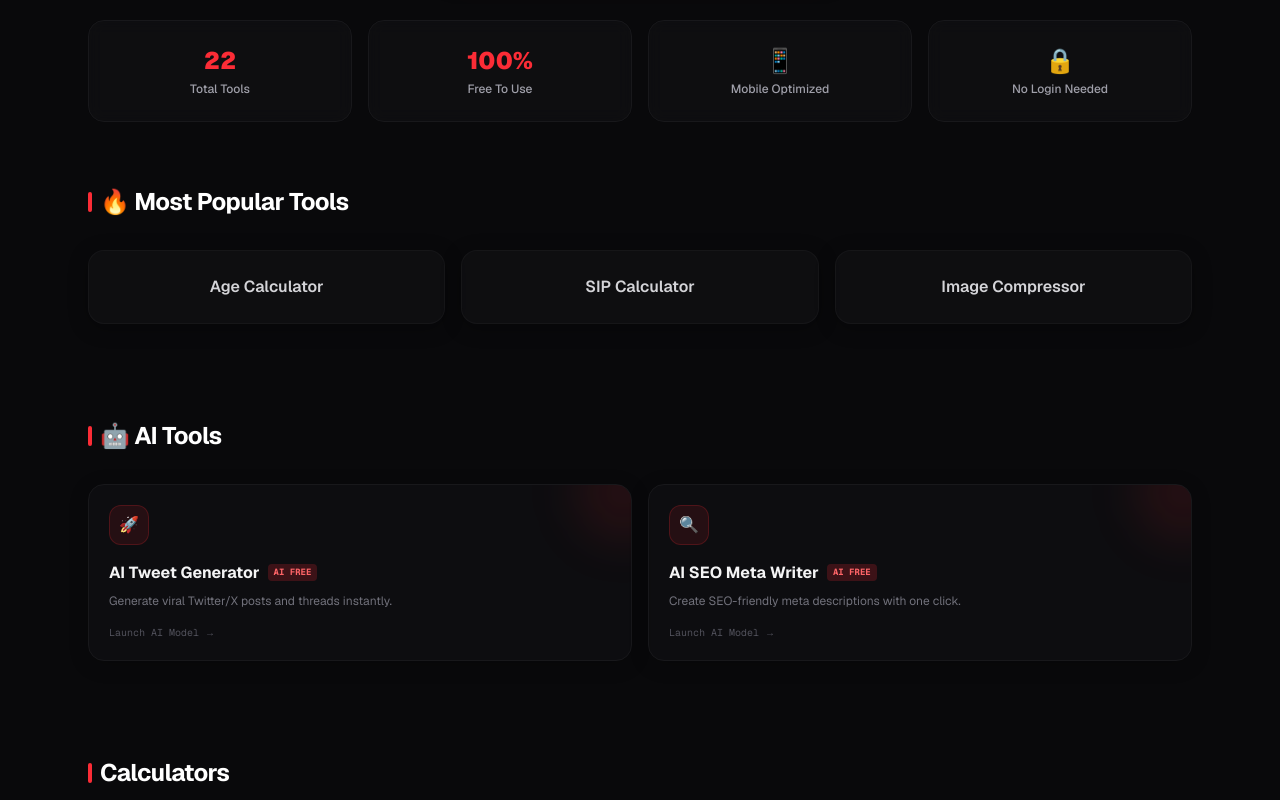
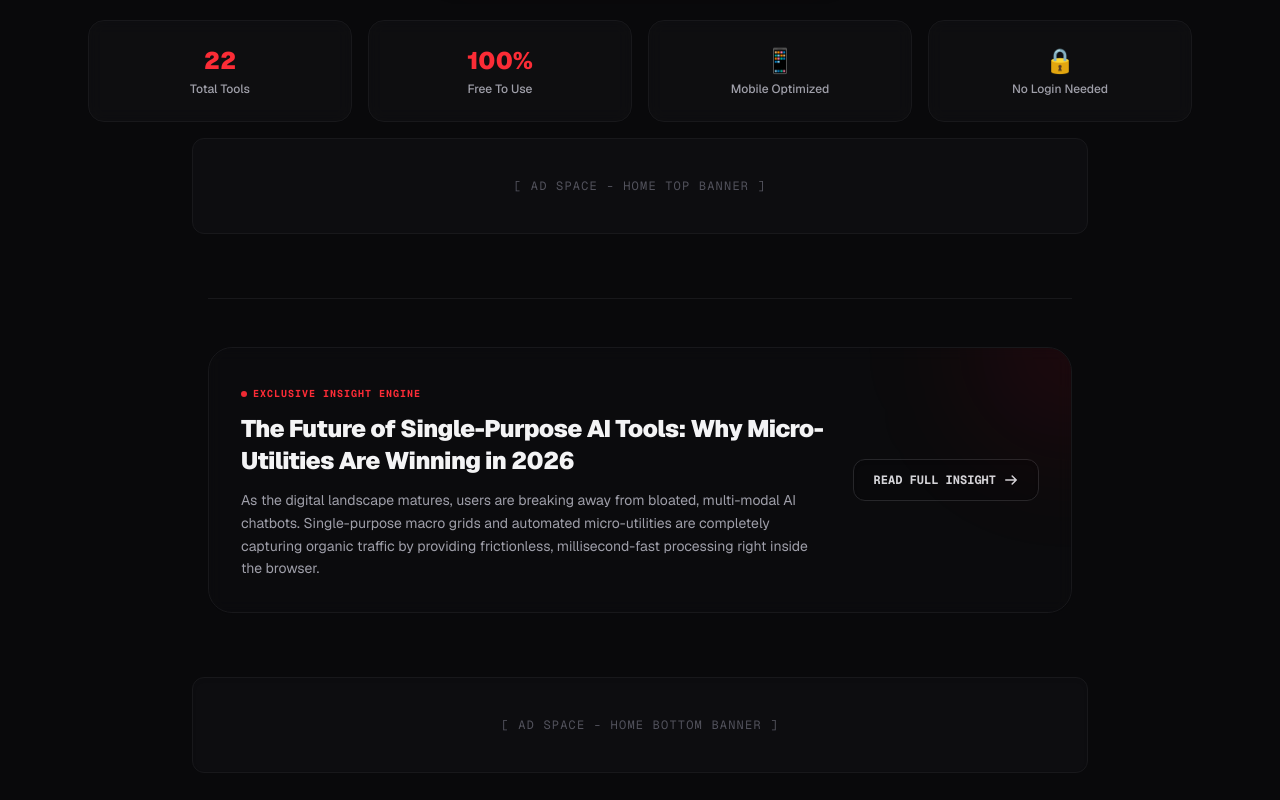
Before and after one commit to deadpoolgamein/toolverse, a Next.js app: page / in a window 1280 px wide. Shown: the part 760-1560 px from the top of the page. Built offline with nearby package versions, Linux system fonts and the light colour scheme.

Commit message:
Fixed bottom ad margin spacing above footer

```diff
--- a/app/page.tsx
+++ b/app/page.tsx
@@ -167,6 +167,67 @@ export default function Home() {
           </div>
         </div>
       </section>
+
+      {/* --- AD SLOT 1: HOME TOP BANNER --- */}
+      <div className="w-full max-w-4xl mx-auto h-24 bg-zinc-900/30 border border-zinc-900 rounded-xl mb-12 flex items-center justify-center text-xs font-mono text-zinc-600 tracking-widest uppercase relative z-10">
+        [ Ad Space - Home Top Banner ]
+      </div>
+
+      {/* --- PREMIUM BLOG DEEP-DIVE WIDGET --- */}
+<section className="w-full max-w-4xl mx-auto mt-16 px-4 relative z-10 mb-16"> {/* Yahan 'mb-16' add kiya hai extra spacing ke liye */}
+  {/* Border line indicator */}
+  <div className="w-full h-[1px] bg-zinc-900 mb-12" />
+
+  <div className="bg-zinc-900/20 border border-zinc-900 rounded-3xl p-6 sm:p-8 backdrop-blur-sm relative overflow-hidden group">
+    {/* Subtle card internal glow */}
+    <div className="absolute -top-24 -right-24 w-48 h-48 bg-red-600/10 rounded-full blur-[60px] pointer-events-none group-hover:scale-125 transition-transform duration-500" />
+
+    <div className="flex flex-col md:flex-row md:items-center justify-between gap-6">
+      <div className="space-y-3 max-w-2xl">
+        {/* Tag info */}
+        <div className="inline-flex items-center gap-1.5 font-mono text-[10px] text-red-500 font-bold tracking-widest uppercase">
+          <span className="w-1.5 h-1.5 rounded-full bg-red-500 animate-pulse" />
+          <span>EXCLUSIVE INSIGHT ENGINE</span>
+        </div>
+
+        {/* Blog Teaser Title */}
+        <h3 className="text-xl sm:text-2xl font-black tracking-tight text-zinc-100">
+          The Future of Single-Purpose AI Tools: Why Micro-Utilities Are Winning in 2026
+        </h3>
+
+        {/* Short Teaser Text Related to Tools */}
+        <p className="text-zinc-400 text-sm leading-relaxed">
+          As the digital landscape matures, users are breaking away from bloated, multi-modal AI chatbots. Single-purpose macro grids and automated micro-utilities are completely capturing organic traffic by providing frictionless, millisecond-fast processing right inside the browser.
+        </p>
+      </div>
+
+      {/* Redirect Button to Full Blog Page */}
+      <div className="flex-shrink-0">
+        <Link
+          href="/blog/future-of-ai-tools-2026"
+          className="inline-flex items-center gap-2 px-5 py-3 text-xs font-mono font-bold bg-zinc-950 border border-zinc-800 hover:border-zinc-700 hover:text-red-500 text-zinc-300 rounded-xl transition-all duration-300 active:scale-95 group/btn shadow-inner"
+        >
+          <span>READ FULL INSIGHT</span>
+          <svg
+            className="w-3.5 h-3.5 transform group-hover/btn:translate-x-1 transition-transform"
+            fill="none"
+            stroke="currentColor"
+            viewBox="0 0 24 24"
+          >
+            <path strokeLinecap="round" strokeLinejoin="round" strokeWidth="2.5" d="M14 5l7 7m0 0l-7 7m7-7H3" />
+          </svg>
+        </Link>
+      </div>
+    </div>
+  </div>
+</section>
+
+
+
+      {/* --- AD SLOT 2: HOME BOTTOM BANNER --- */}
+      <div className="w-full max-w-4xl mx-auto h-24 bg-zinc-900/30 border border-zinc-900 rounded-xl mt-16 flex items-center justify-center text-xs font-mono text-zinc-600 tracking-widest uppercase relative z-10 shadow-inner"> {/* Yahan 'mt-16' badha diya hai */}
+        [ Ad Space - Home Bottom Banner ]
+      </div>
 
       {/* --- MOST POPULAR TOOLS --- */}
       <section className="max-w-6xl mx-auto px-6 py-12">
@@ -341,6 +402,11 @@ export default function Home() {
         </div>
       </section>
 
+      {/* --- AD SLOT 2: HOME BOTTOM BANNER (FIXED SPACING) --- */}
+      <div className="w-full max-w-4xl mx-auto h-24 bg-zinc-900/30 border border-zinc-900 rounded-xl mt-16 mb-20 flex items-center justify-center text-xs font-mono text-zinc-600 tracking-widest uppercase relative z-10 shadow-inner">
+        [ Ad Space - Home Bottom Banner ]
+      </div>
+
       {/* --- FOOTER --- */}
       <footer className="border-t border-zinc-900 bg-zinc-950 text-zinc-500 py-16 px-6">
         <div className="max-w-7xl mx-auto grid md:grid-cols-3 gap-8 text-sm text-left">
```
